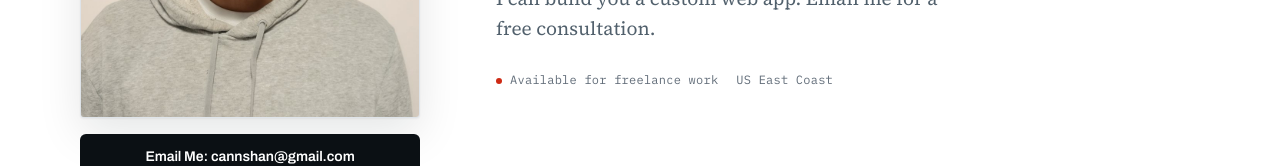
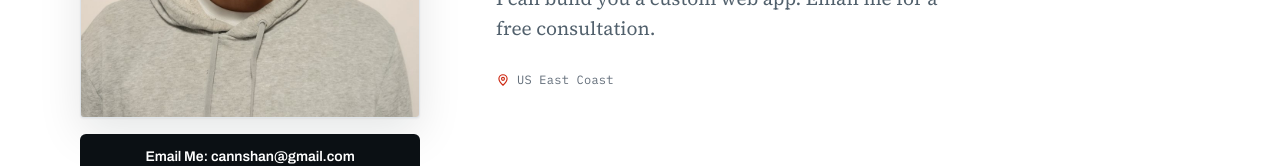
Before and after one commit to cannshan/shanecann-com, a plain HTML site: page index.html in a window 1280 px wide. Shown: the part 560-726 px from the top of the page. Drawn offline with Linux system fonts and the light colour scheme.

Commit message:
Hero: drop the freelance line, pin icon beside the location
Co-Authored-By: Claude <noreply@anthropic.com>

```diff
--- a/index.html
+++ b/index.html
@@ -204,7 +204,8 @@ h1 .alias{color:var(--red);}
   margin:0;font-family:var(--mono);font-size:12px;letter-spacing:.02em;
   color:var(--ink-3);display:flex;flex-wrap:wrap;gap:6px 18px;align-items:center;
 }
-.hero-meta .dot{display:inline-block;width:6px;height:6px;border-radius:50%;background:var(--red);margin-right:8px;vertical-align:middle;}
+.hero-meta .loc{display:inline-flex;align-items:center;gap:7px;}
+.hero-meta .loc svg{color:var(--red);flex:none;}
 
 .portrait{margin:0;}
 .portrait .frame{
@@ -560,8 +561,7 @@ footer a:hover{color:var(--red);}
       <p class="hero-lead">Sometimes you just need to talk to someone.</p>
       <p class="hero-intro">Hi, I&rsquo;m Shane the Data Guy! I can help you Import, Export, Clean, and Report on your data. And when a spreadsheet isn&rsquo;t cutting it anymore, I can build you a custom web app. Email me for a free consultation.</p>
       <p class="hero-meta">
-        <span><span class="dot"></span>Available for freelance work</span>
-        <span>US East Coast</span>
+        <span class="loc"><svg viewBox="0 0 24 24" width="14" height="14" fill="none" stroke="currentColor" stroke-width="2" stroke-linecap="round" stroke-linejoin="round" aria-hidden="true"><path d="M12 21s-7-6.2-7-11a7 7 0 0 1 14 0c0 4.800-7 11-7 11z"/><circle cx="12" cy="10" r="2.5"/></svg>US East Coast</span>
       </p>
     </div>
   </header>
```
Also changed, not shown: portfolio.html (+3 -3 lines).
